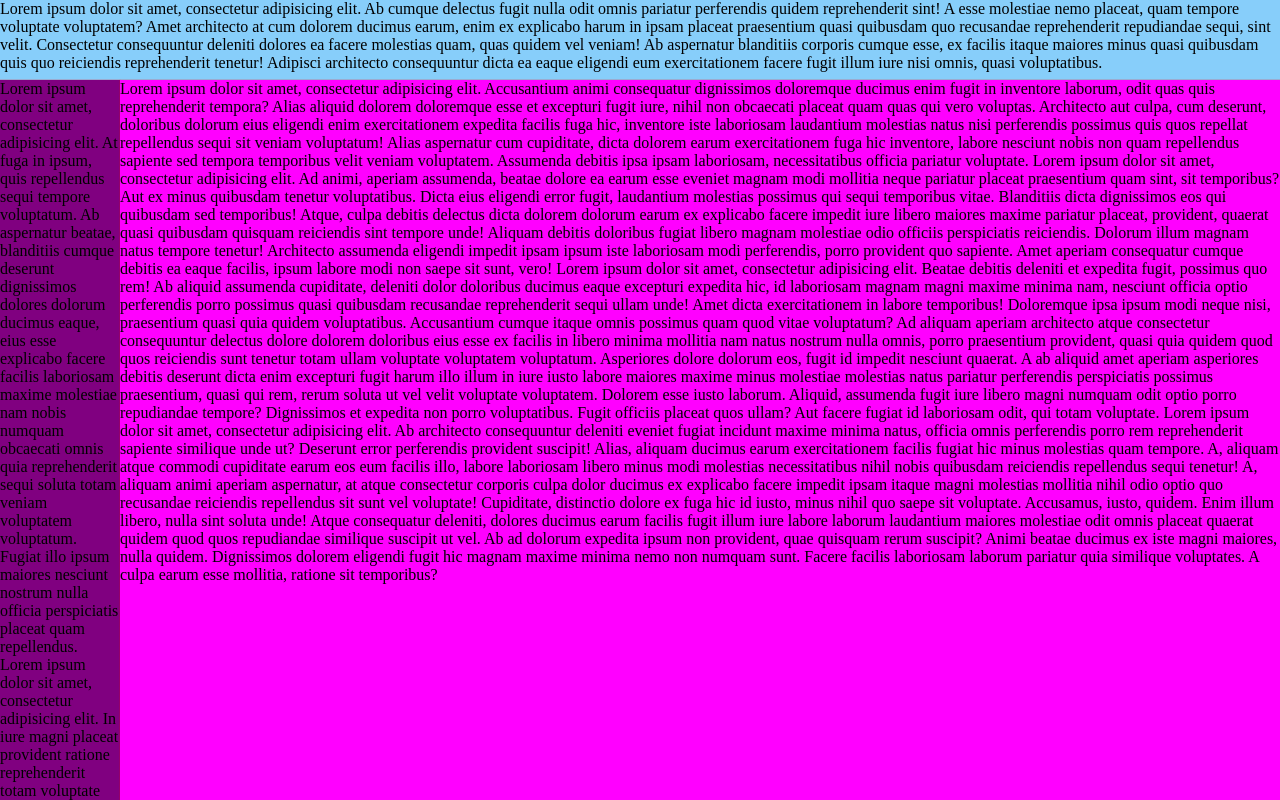
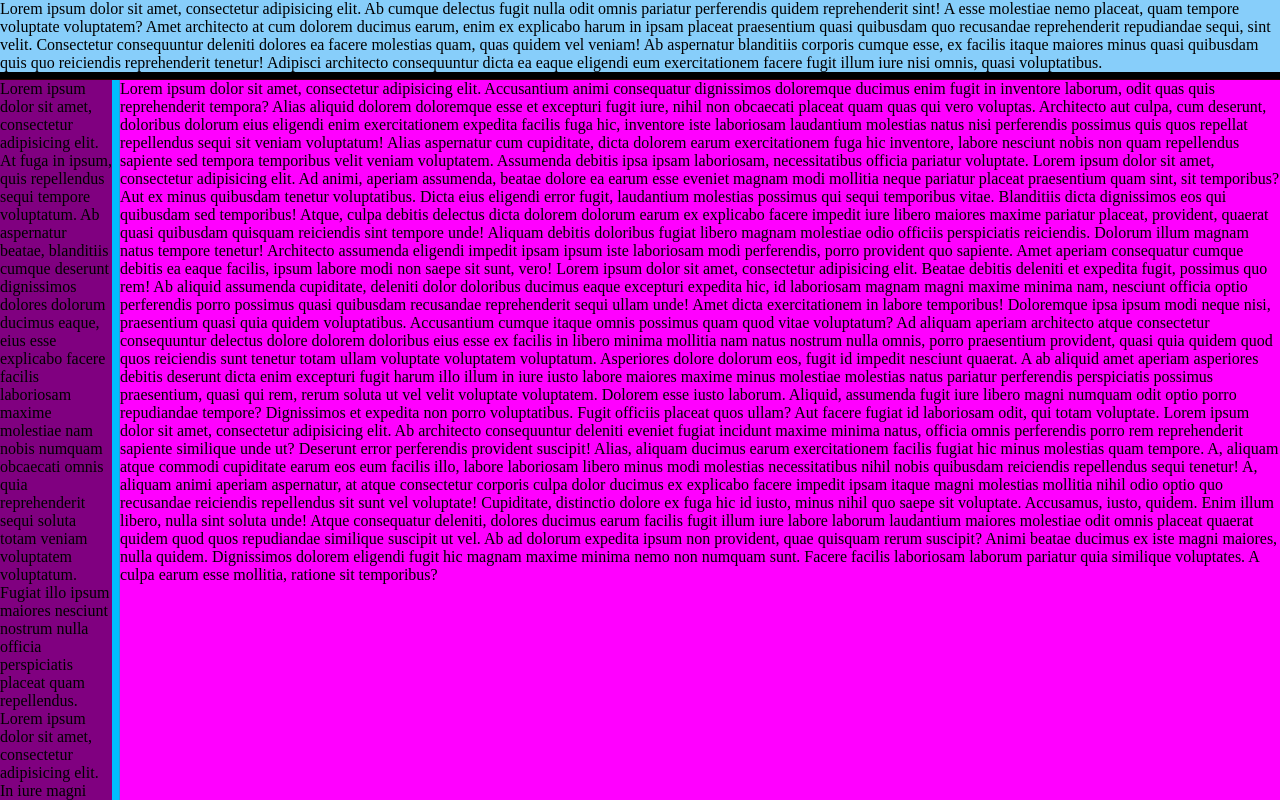
Before and after one commit to leejch/miao, a plain HTML site: page qq-mail-block.html in a window 1280 px wide. Drawn offline with Linux system fonts and the light colour scheme.

Commit message:
便于计算尺寸的border-box: 加上border不影响布局

```diff
--- a/qq-mail-block.html
+++ b/qq-mail-block.html
@@ -40,6 +40,12 @@
 
         overflow: auto;
         background-color: lightskyblue;
+
+        border-bottom: 8px solid black;
+        /* 加上box-sizing: border-box; */
+        /* height: 80px; 就变成了可视高度(含border) */
+        /* border-box很常用, 更好计算尺寸 */
+        box-sizing: border-box;
     }
 
     div {
@@ -62,6 +68,9 @@
 
         font-size: 16px;
         background-color: purple;
+
+        border-right: 8px solid deepskyblue;
+        box-sizing: border-box;
 
     }
 
```
